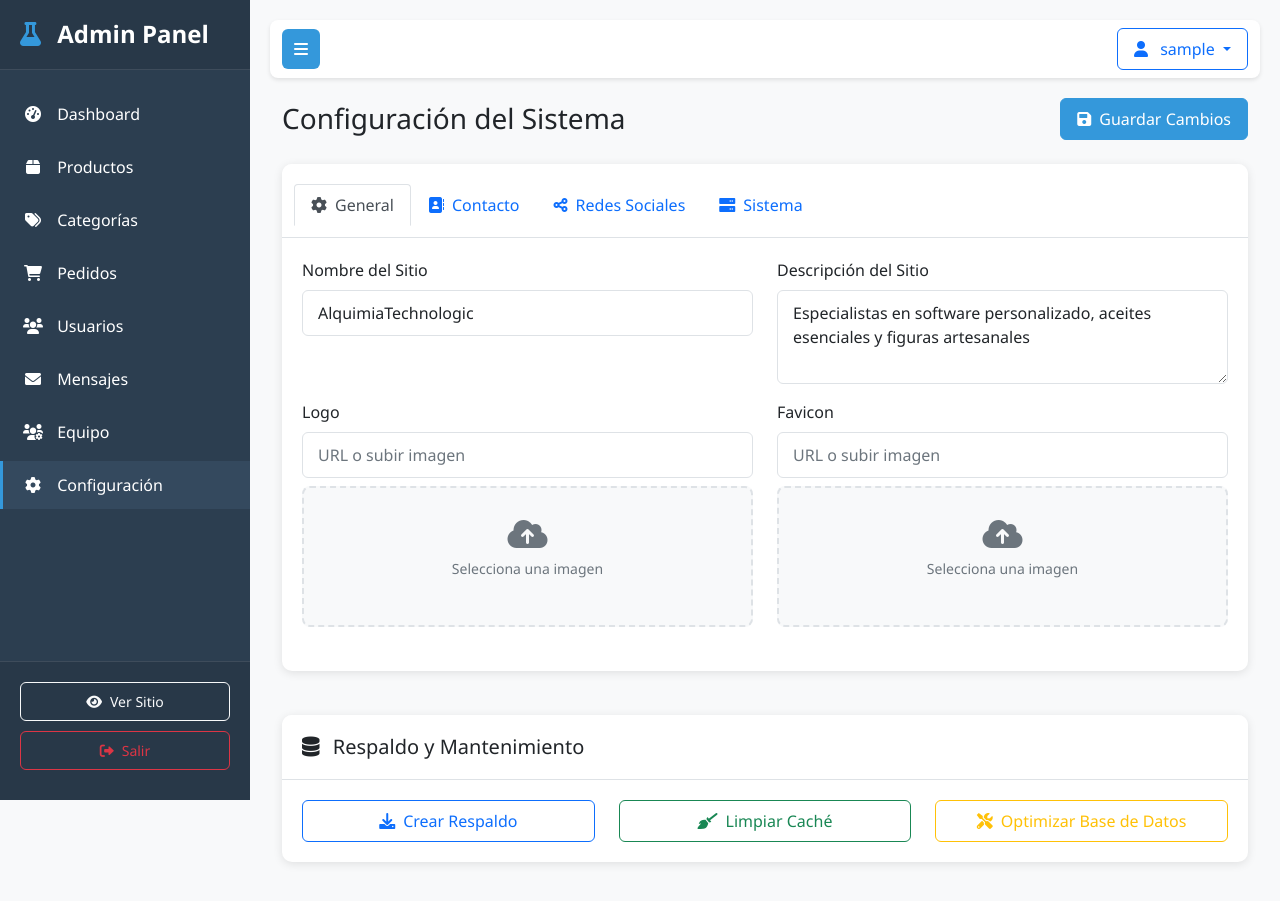
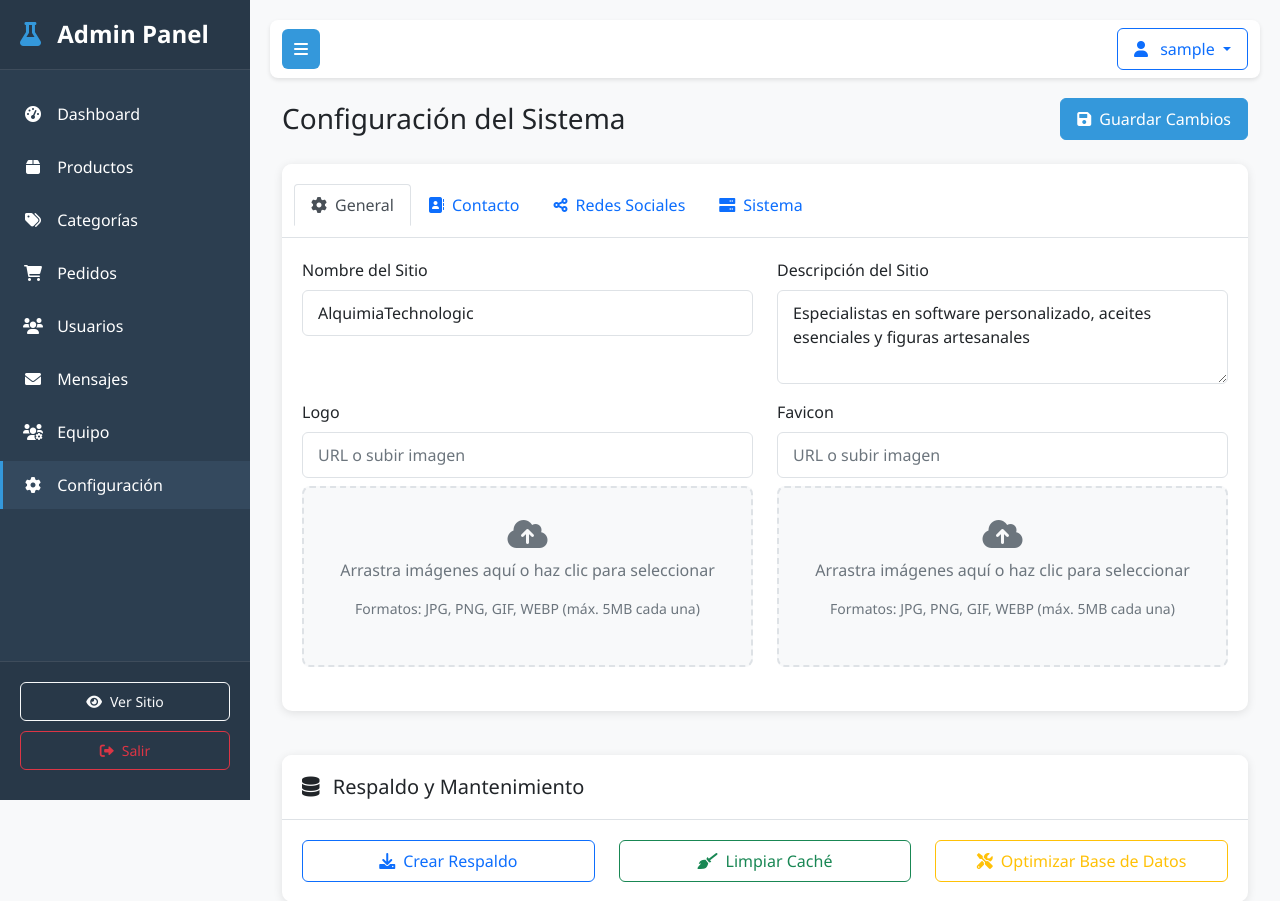
Before and after one commit to kevinprueba2000/codex, a PHP site: page /TiendawebAlquimia/admin/settings.php in a window 1280 px wide. Shown: the top 901 px of the page. Before the commit the page ends 864 px from the top, so only its background shows below. Run offline with PHP 8.4, Linux system fonts and the light colour scheme; the visitor is signed in with stand-in values (Sample User, id 1); data that the repository does not hold is empty.

Commit message:
Fix image upload warnings and placeholders

```diff
--- a/admin/settings.php
+++ b/admin/settings.php
@@ -18,6 +18,8 @@ $settings = [
     'facebook_url' => 'https://facebook.com/alquimiatechnologic',
     'instagram_url' => 'https://instagram.com/alquimiatechnologic',
     'whatsapp_url' => 'https://wa.me/593983015307',
+    'logo_url' => '',
+    'favicon_url' => '',
     'maintenance_mode' => false,
     'allow_registration' => true,
     'email_notifications' => true
@@ -200,7 +202,8 @@ $settings = [
                                                         <div class="upload-area" data-folder="settings">
                                                             <div class="upload-placeholder">
                                                                 <i class="fas fa-cloud-upload-alt fa-2x text-muted mb-2"></i>
-                                                                <p class="text-muted small">Selecciona una imagen</p>
+                                                                <p class="text-muted">Arrastra imágenes aquí o haz clic para seleccionar</p>
+                                                                <p class="text-muted small">Formatos: JPG, PNG, GIF, WEBP (máx. 5MB cada una)</p>
                                                             </div>
                                                             <input type="file" name="logo_file" accept="image/*" style="display:none;">
                                                         </div>
@@ -215,7 +218,8 @@ $settings = [
                                                         <div class="upload-area" data-folder="settings">
                                                             <div class="upload-placeholder">
                                                                 <i class="fas fa-cloud-upload-alt fa-2x text-muted mb-2"></i>
-                                                                <p class="text-muted small">Selecciona una imagen</p>
+                                                                <p class="text-muted">Arrastra imágenes aquí o haz clic para seleccionar</p>
+                                                                <p class="text-muted small">Formatos: JPG, PNG, GIF, WEBP (máx. 5MB cada una)</p>
                                                             </div>
                                                             <input type="file" name="favicon_file" accept="image/*" style="display:none;">
                                                         </div>
@@ -449,6 +453,7 @@ $settings = [
     <script src="../assets/js/admin.js"></script>
 
     <script>
+        const csrfToken = '<?php echo generateCSRFToken(); ?>';
         // Settings management functions
         function saveSettings() {
             // Collect all form data
```
